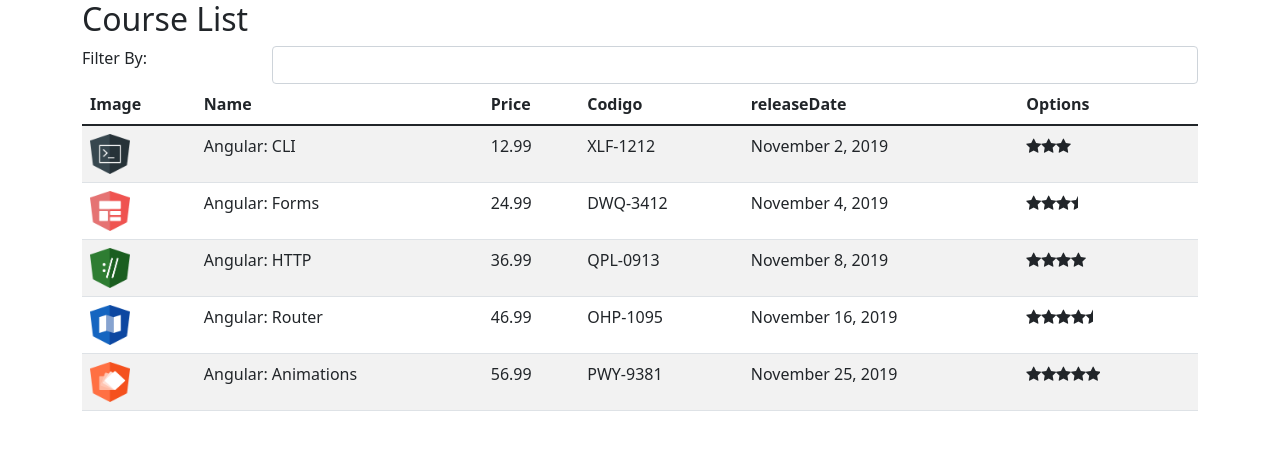
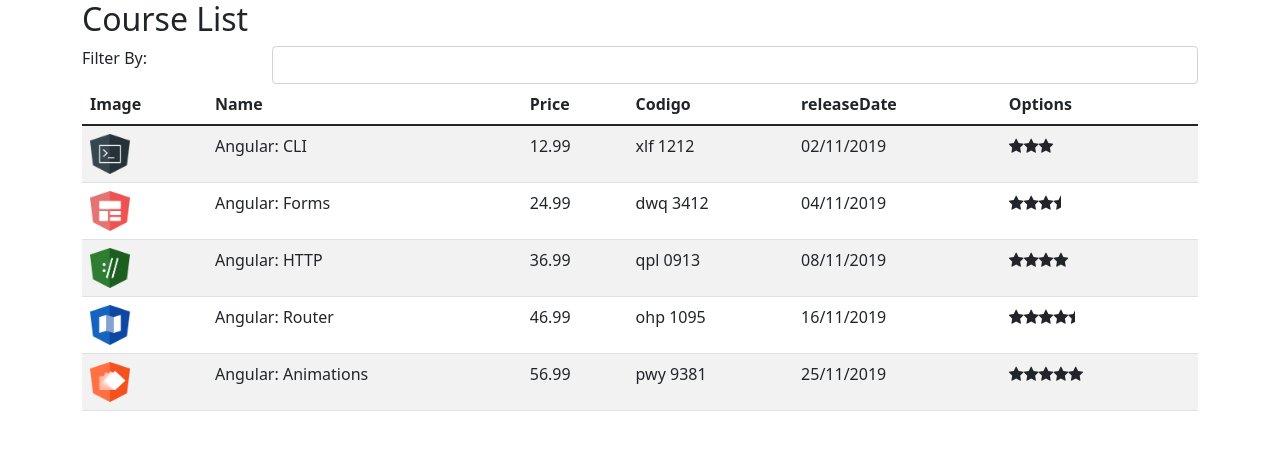
Before and after one commit to fernandojsjr/dio-introducao_angualr_8-client, an Angular app: page / in a window 1280 px wide. Shown: the top 450 px of the page. Built offline with nearby package versions, Linux system fonts and the light colour scheme.

Commit message:
transformando datas com Pipes

```diff
--- a/src/app/app.module.ts
+++ b/src/app/app.module.ts
@@ -6,13 +6,15 @@
 import { FormsModule } from '@angular/forms';
 import { CourseListComponent } from './courses/course-list.component';
 import { StarComponent } from './star/star.component';
+import { ReplacePipe } from './pipe/replace.pipe';
 
 
 @NgModule({
   declarations: [
     AppComponent,
     CourseListComponent,
-    StarComponent
+    StarComponent,
+    ReplacePipe
   ],
   imports: [
     BrowserModule,
--- a/src/app/courses/course-list.component.html
+++ b/src/app/courses/course-list.component.html
@@ -23,8 +23,8 @@
       <td><img [src]="course.imageUrl" width="40" height="40" alt=""></td>
       <td>{{ course.name }}</td>
       <td>{{ course.price }}</td>
-      <td>{{ course.code }}</td>
-      <td>{{ course.releaseDate }}</td>
+      <td>{{ course.code | lowercase | replace: '-': ' '}}</td>
+      <td>{{ course.releaseDate | date: 'dd/MM/yyyy' }}</td>
       <td>
         <app-star [rating]="course.rating"></app-star>
       <td></td>
--- /dev/null
+++ b/src/app/pipe/replace.pipe.ts
@@ -0,0 +1,12 @@
+import { Pipe } from "@angular/core";
+
+@Pipe({
+  name: 'replace'
+})
+export class ReplacePipe {
+
+  transform(value: string, char: string, valueToReplace: string){
+    return value.replace(char, valueToReplace);
+  }
+
+}
```
